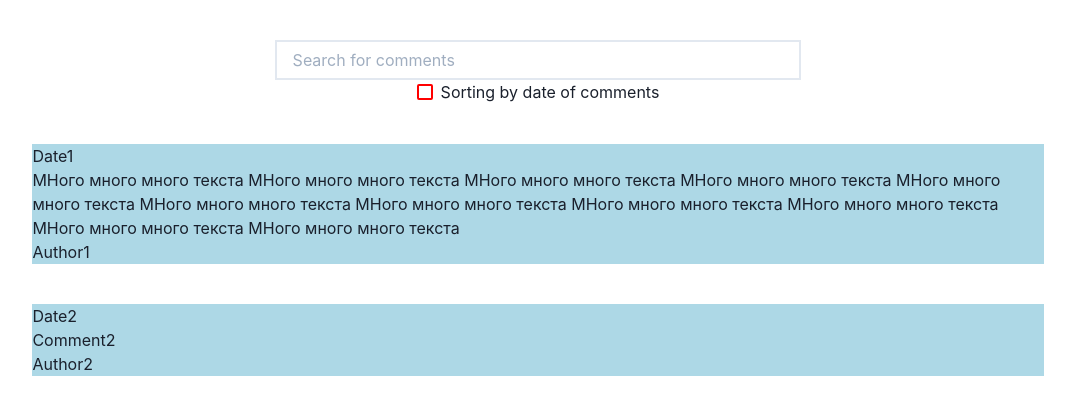
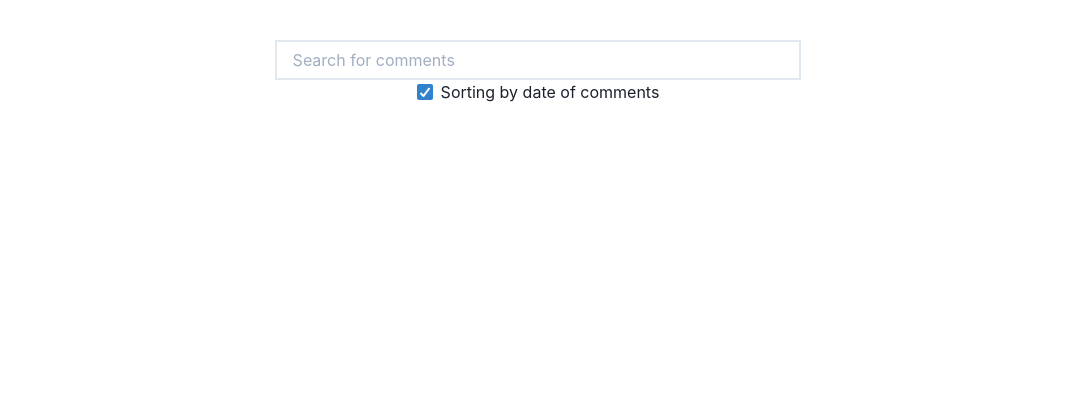
Before and after one commit to StasRnD/users-comments, a React (Create React App) app: page / in a window 1280 px wide. Shown: the top 414 px of the page, without its empty margins (102-1177 px from the left). Built offline with nearby package versions, Linux system fonts and the light colour scheme.

Commit message:
feat: did value tracking and checkbox status

```diff
--- a/src/components/App.tsx
+++ b/src/components/App.tsx
@@ -1,15 +1,26 @@
-import * as React from 'react';
+import React from 'react';
 import { ChakraProvider, theme, VStack, Grid } from '@chakra-ui/react';
 import { SearchAndSortContainer } from './SearchAndSortContainer';
 import { ListOfComments } from './ListOfComments';
+import { allUsersComments } from '../utils.js/constans';
 
-export const App = () => (
+export const App = () => {
+  const [check, setCheck] = React.useState(true);
+  const [valueSearchInput, setValueSearchInput] = React.useState('');
+
+  return (
     <ChakraProvider theme={theme}>
       <Grid py='10' px='2'>
         <VStack spacing='10'>
-        <SearchAndSortContainer />
+          <SearchAndSortContainer
+            check={check}
+            setCheck={setCheck}
+            valueSearchInput={valueSearchInput}
+            setValueSearchInput={setValueSearchInput}
+          />
           <ListOfComments />
         </VStack>
       </Grid>
     </ChakraProvider>
   );
+};
--- a/src/components/Message.tsx
+++ b/src/components/Message.tsx
@@ -4,19 +4,9 @@ export const Message = () => {
   return (
     <Flex direction='column' gap='10'>
       <ListItem bgColor='lightblue'>
-        <Text>Date1</Text>
-        <Text>
-          МНого много много текста МНого много много текста МНого много много
-          текста МНого много много текста МНого много много текста МНого много
-          много текста МНого много много текста МНого много много текста МНого
-          много много текста МНого много много текста МНого много много текста
-        </Text>
-        <Text>Author1</Text>
-      </ListItem>
-      <ListItem bgColor='lightblue'>
-        <Text>Date2</Text>
-        <Text>Comment2</Text>
-        <Text>Author2</Text>
+        <Text></Text>
+        <Text></Text>
+        <Text></Text>
       </ListItem>
     </Flex>
   );
--- a/src/components/SearchAndSortContainer.tsx
+++ b/src/components/SearchAndSortContainer.tsx
@@ -1,12 +1,35 @@
+import React from 'react';
 import { Flex, Input, Text, Checkbox, HStack } from '@chakra-ui/react';
 
-export const SearchAndSortContainer = () => {
+export const SearchAndSortContainer = ({
+  check,
+  setCheck,
+  valueSearchInput,
+  setValueSearchInput,
+}: {
+  check: boolean;
+  setCheck: Function;
+  valueSearchInput: string;
+  setValueSearchInput: Function;
+}) => {
+  const handleCheckBoxClick = () => {
+    setCheck(!check);
+  };
+
+  const onChangeSearchInput: React.ChangeEventHandler<HTMLInputElement> = (
+    evt
+  ) => {
+    setValueSearchInput(evt.target.value);
+  };
+
   return (
     <Flex flexWrap='wrap'>
       <Input
         placeholder='Search for comments'
         borderRadius='0'
         border='solid 2px grey'
+        value={valueSearchInput}
+        onChange={onChangeSearchInput}
       ></Input>
 
       <Flex
@@ -16,7 +39,11 @@ export const SearchAndSortContainer = () => {
         w='100%'
       >
         <HStack spacing='2'>
-          <Checkbox border='red'></Checkbox>
+          <Checkbox
+            border='red'
+            isChecked={check}
+            onChange={handleCheckBoxClick}
+          ></Checkbox>
           <Text>Sorting by date of comments</Text>
         </HStack>
       </Flex>
--- /dev/null
+++ b/src/utils.js/constans.js
@@ -0,0 +1,32 @@
+export const allUsersComments = [
+    {
+        id: 1,
+        author: 'Alex',
+        date: '2022-03-09T17:27:10',
+        text: 'Кухня была спланирована в Название - конструкторе, пришла, часа 2 и готово, на след день кухня у меня дома. Без записи. Кто новоселы, берите акт купли-продажи, 5 тыс скидку получите при покупке от 50 тыс. Мне все понравилось'
+    },
+    {
+        id: 2,
+        author: 'Anna',
+        date: '2019-12-21T14:25:59',
+        text: 'Максимально индивидуальный подход к дизайн проекту. Не смотря на то что это Название. Дружелюбный коллектив, приятная атмосфера. Очень довольны. Заказали кухню в четверг, привезли в пятницу , смонтировали в воскресенье. Молодцы ребята.'
+    },
+    {
+        id: 3,
+        author: 'Kate',
+        date: '2021-01-05T21:04:01',
+        text: 'Обожаю этот магазин за качество, быстрое и удобное обслуживание, за понятную схему работы всех структур, за доступные цены, за уют. Приезжаю сюда отдохнуть и прогуляться с удовольствием.'
+    },
+    {
+        id: 4,
+        author: 'Maksim',
+        date: '2010-09-28T08:15:15',
+        text: 'Спасибо, ребятам. Чинила матрицу Full-HD монитора. Справились за сутки. Вечером в понедельник сдала ноутбук мастеру, который подехал по нужному мне адресу. Во вторник он его привез уже чищенным, отремонтированным и готовым к дальнейшей эксплуатации. Пусть мне и повезло, что деталь нашлась так быстро, но в любом случае 5 за скорость и качество'
+    },
+    {
+        id: 5,
+        author: 'Alisa',
+        date: '2014-06-01T12:10:45',
+        text: 'Мастер педикюра Анастасия при проведении аппаратного педикюра изранила ногу, затем накричала на меня, сказав, что я больная и без справки она меня обслуживать не будет. Попросила жалобную книгу — пришло аж 3 администратора, 20мин ищут одну жалобную книгу.Проросила документы на обучение Анастасии и ее мед книжку. Тоже не несут. Жду'
+    }
+]
```
Lines whose indentation alone changed are shown as unchanged.
